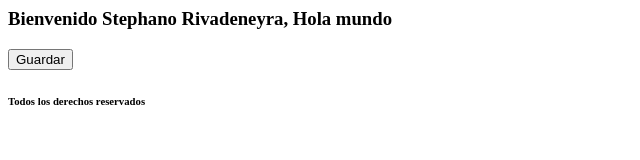
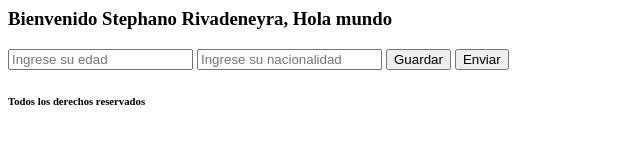
Before and after one commit to StephanoW20/mi-primer-proyecto-html-git, a plain HTML site: page index.html in a window 1280 px wide. Shown: the whole page, without its empty margins (0-640 px from the left). Drawn offline with Linux system fonts and the light colour scheme.

Commit message:
2 cajas de textos nuevos un boton

```diff
--- a/index.html
+++ b/index.html
@@ -4,7 +4,12 @@
 </head>
 <body>
     <h3>Bienvenido Stephano Rivadeneyra, Hola mundo</h3>
+
+    <input type="text" placeholder="Ingrese su edad">
+    <input type="text" placeholder="Ingrese su nacionalidad">
+
     <button> Guardar </button>
+    <button> Enviar </button>
 
 
 </body>
```
